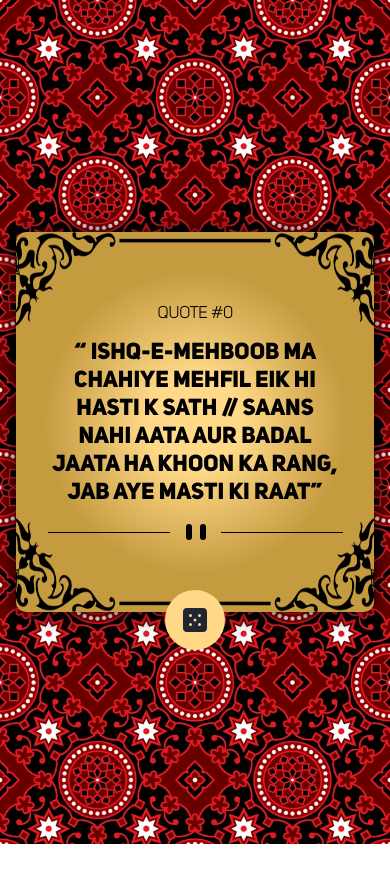
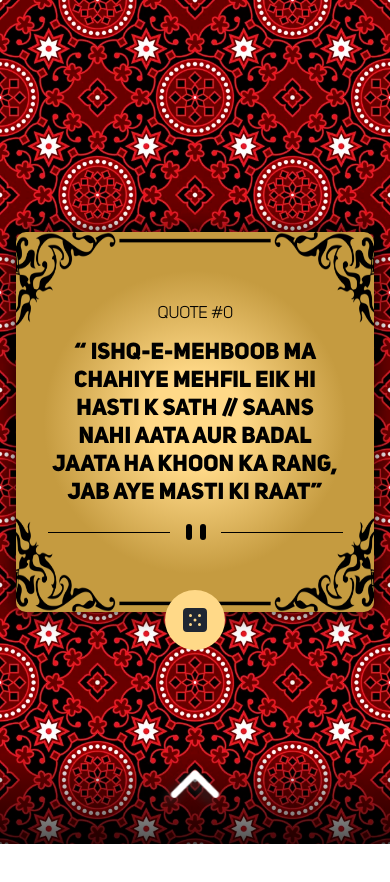
Before and after one commit to sikander-afzaal/Quotes, a React (Create React App) app: page / in a window 390 px wide. Shown: the top 882 px of the page. Before the commit the page ends 844 px from the top, so only its background shows below. Built offline with nearby package versions, Linux system fonts and the light colour scheme.

Commit message:
first commit

```diff
--- a/src/App.css
+++ b/src/App.css
@@ -5,6 +5,9 @@
 @font-face {
   font-family: heading;
   src: url("./Assets/uni-sans.heavy-caps.otf");
+}
+* {
+  overflow: hidden;
 }
 .App {
   min-height: 100vh;
@@ -35,6 +38,7 @@
   padding: 0rem 2rem;
   flex-direction: column;
   position: relative;
+  overflow: visible !important;
 }
 .box::before {
   position: absolute;
@@ -107,6 +111,89 @@
     transform: translate(0, 0);
   }
 }
+.arrow-left {
+  position: absolute;
+  right: 0;
+  top: 50%;
+  transform: translateY(-50%);
+  max-width: 55px;
+  z-index: 2;
+  transition: all 0.25s ease-in-out;
+  cursor: pointer;
+  transition: all 1.25s ease-in-out;
+  filter: drop-shadow(5px 5px 5px #222);
+}
+.anim-arrow {
+  right: 490px;
+  transform: translateY(-50%) rotate(-180deg);
+}
+
+.shadow {
+  position: absolute;
+  right: 0;
+  width: 50px;
+  background-image: linear-gradient(to left, rgba(0, 0, 0, 0.7), transparent);
+  height: 100vh;
+}
+.left-about {
+  position: absolute;
+  right: -100vw;
+  height: 100vh;
+  transition: all 1.1s ease-in-out;
+  width: 470px;
+  background-color: white;
+  border-top-left-radius: 20px;
+  border-bottom-left-radius: 20px;
+}
+.anim-dabba {
+  right: 0px;
+}
+.delay {
+  transition-delay: 0.2s;
+}
+@media screen and (max-width: 1615px) {
+  .left-about {
+    width: 80%;
+    transition: all 1.25s ease-in-out;
+  }
+  .anim-arrow {
+    right: 82%;
+  }
+}
+@media screen and (max-width: 969px) {
+  .left-about {
+    width: 95%;
+    transition: all 1.25s ease-in-out;
+    bottom: -100vh;
+    right: 50%;
+    transform: translateX(50%);
+    height: 80%;
+    border-top-left-radius: 20px;
+    border-top-right-radius: 20px;
+  }
+  .arrow-left {
+    right: 50%;
+    transform: translateY(0%) translateX(50%) rotate(90deg);
+    top: 90%;
+  }
+  .anim-dabba {
+    right: 50%;
+    bottom: 0%;
+  }
+  .anim-arrow {
+    right: 50%;
+    top: 10%;
+    transform: translateY(0%) translateX(50%) rotate(270deg);
+  }
+  .shadow {
+    position: absolute;
+    right: 0;
+    width: 100%;
+    background-image: linear-gradient(to top, rgba(0, 0, 0, 0.7), transparent);
+    height: 90px;
+    bottom: 0;
+  }
+}
 @media screen and (max-width: 580px) {
   .App {
     padding: 0rem 1rem;
--- a/src/App.js
+++ b/src/App.js
@@ -4,6 +4,7 @@ import dice from "./Assets/images/icon-dice.svg";
 import dividerDesk from "./Assets/images/pattern-divider-desktop.svg";
 import dividerMobile from "./Assets/images/pattern-divider-mobile.svg";
 import music from "./Assets/muusic.mp3";
+import arrow from "./Assets/arrow.png";
 function App() {
   const data = [
     {
@@ -160,6 +161,7 @@ function App() {
   const [quote, setQuote] = useState(data[1].quote);
   const [number, setNum] = useState(0);
   const [className, setClassName] = useState(false);
+  const [open, setOpen] = useState(false);
   const [trans, setTrans] = useState(false);
   const random = () => {
     setTrans(false);
@@ -198,7 +200,14 @@ function App() {
           />
         </div>
       </div>
-
+      <img
+        onClick={() => setOpen((prev) => !prev)}
+        src={arrow}
+        alt=""
+        className={`arrow-left ${open ? "anim-arrow" : ""}`}
+      />
+      <div className="shadow"></div>
+      <div className={`left-about ${open ? "anim-dabba" : "delay"}`}></div>
       <audio className="audio" src={music} autoPlay loop></audio>
     </div>
   );
```
Also changed, not shown: src/Assets/arrow.png (added).
